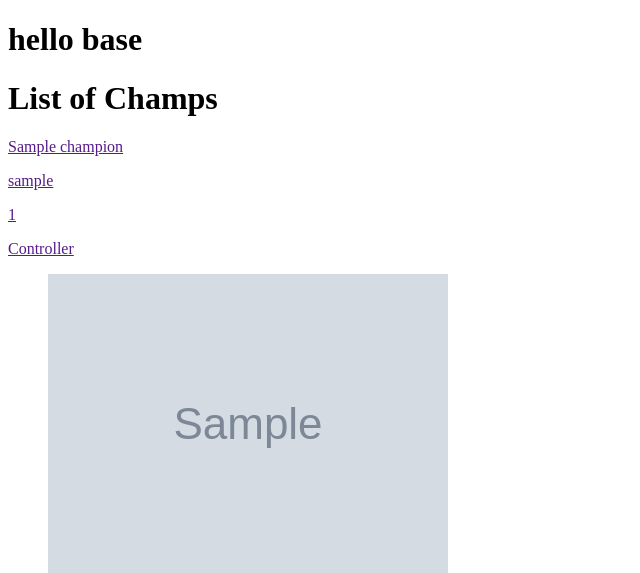
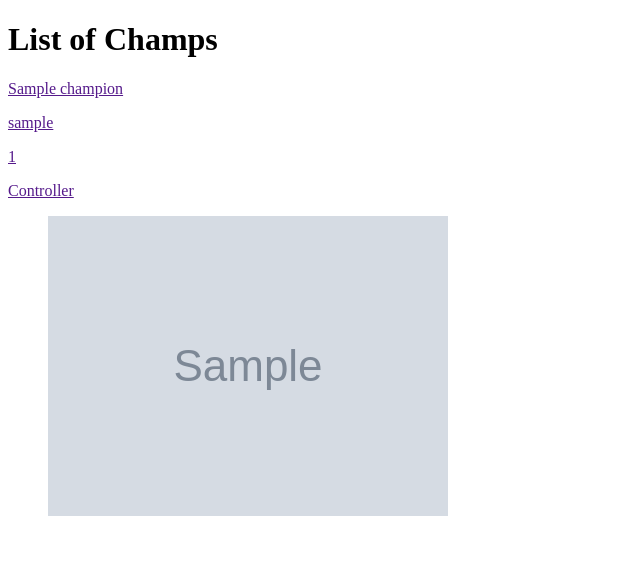
Before and after one commit to Royal0817/wildrift, a Django app: page /champions/ in a window 1280 px wide. Shown: the top 573 px of the page, without its empty margins (0-640 px from the left). Run offline with Django 4.2, Linux system fonts and the light colour scheme; tables that the repository leaves empty hold one stand-in row (values such as "Sample post"); grey boxes marked "Sample" are stand-in pictures.

Commit message:
cleaned up a bit

```diff
--- a/main_app/templates/base.html
+++ b/main_app/templates/base.html
@@ -9,7 +9,6 @@
     <title>Wild Rift </title>
 </head>
 <body>
-    <h1>hello base</h1>
     {% block body %}
     {% endblock %}
 </body>
```
Also changed, not shown: main_app/models.py (+0 -14 lines), main_app/templates/champion.html (renamed from main_app/templates/champions.html).
